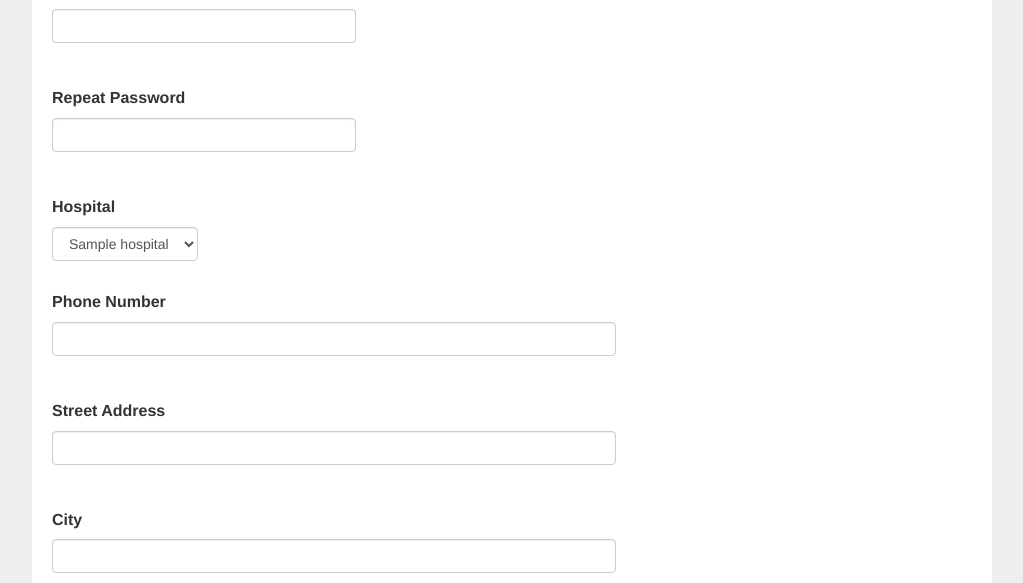
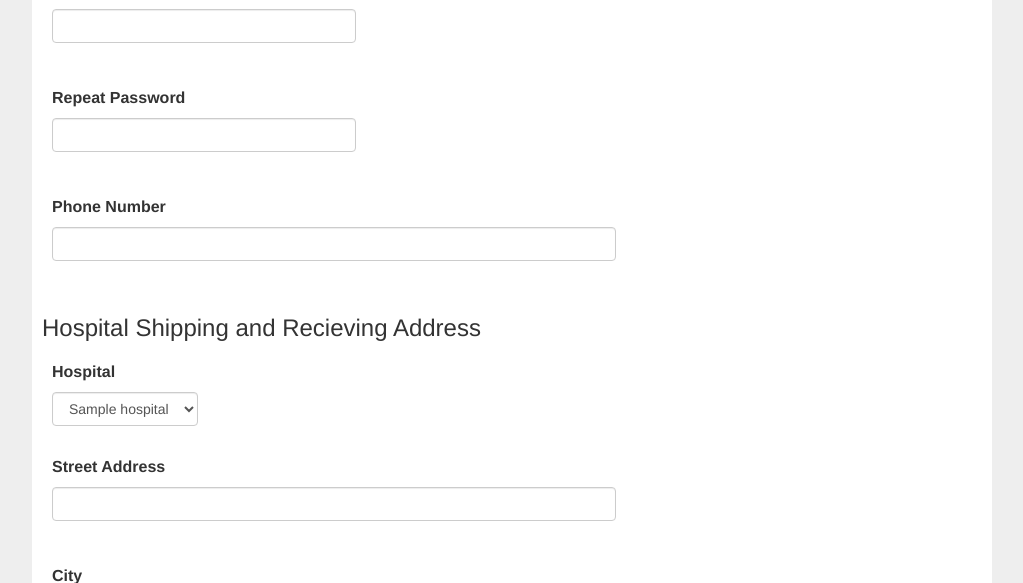
Before and after one commit to kavidey/ppe-exchange, a Flask app: page /register in a window 1280 px wide; the page is wider, and only the part inside the window is pictured. Shown: the part 505-1088 px from the top of that part, without its empty margins (128-1151 px from the left). Run offline with Flask 2, Linux system fonts and the light colour scheme; tables that the repository leaves empty hold one stand-in row (values such as "Sample post"); some libraries are stand-ins or nearby versions.

Commit message:
Clarify address on registration page

```diff
--- a/app/templates/register.html
+++ b/app/templates/register.html
@@ -34,16 +34,17 @@
             {% endfor %}
         </p>
         <p>
+            {{ form.contact.label }}<br>
+            {{ form.contact(size=64, class_="form-control") }}<br>
+            {% for error in form.contact.errors %}
+            <span style="color: red;">[{{ error }}]</span>
+            {% endfor %}
+        </p>
+        <h3>Hospital Shipping and Recieving Address</h3>
+        <p>
             {{ form.hospital_name.label }}<br>
             {{ form.hospital_name(class_="form-control") }}<br>
             {% for error in form.hospital_name.errors %}
-            <span style="color: red;">[{{ error }}]</span>
-            {% endfor %}
-        </p>
-        <p>
-            {{ form.contact.label }}<br>
-            {{ form.contact(size=64, class_="form-control") }}<br>
-            {% for error in form.contact.errors %}
             <span style="color: red;">[{{ error }}]</span>
             {% endfor %}
         </p>
```
